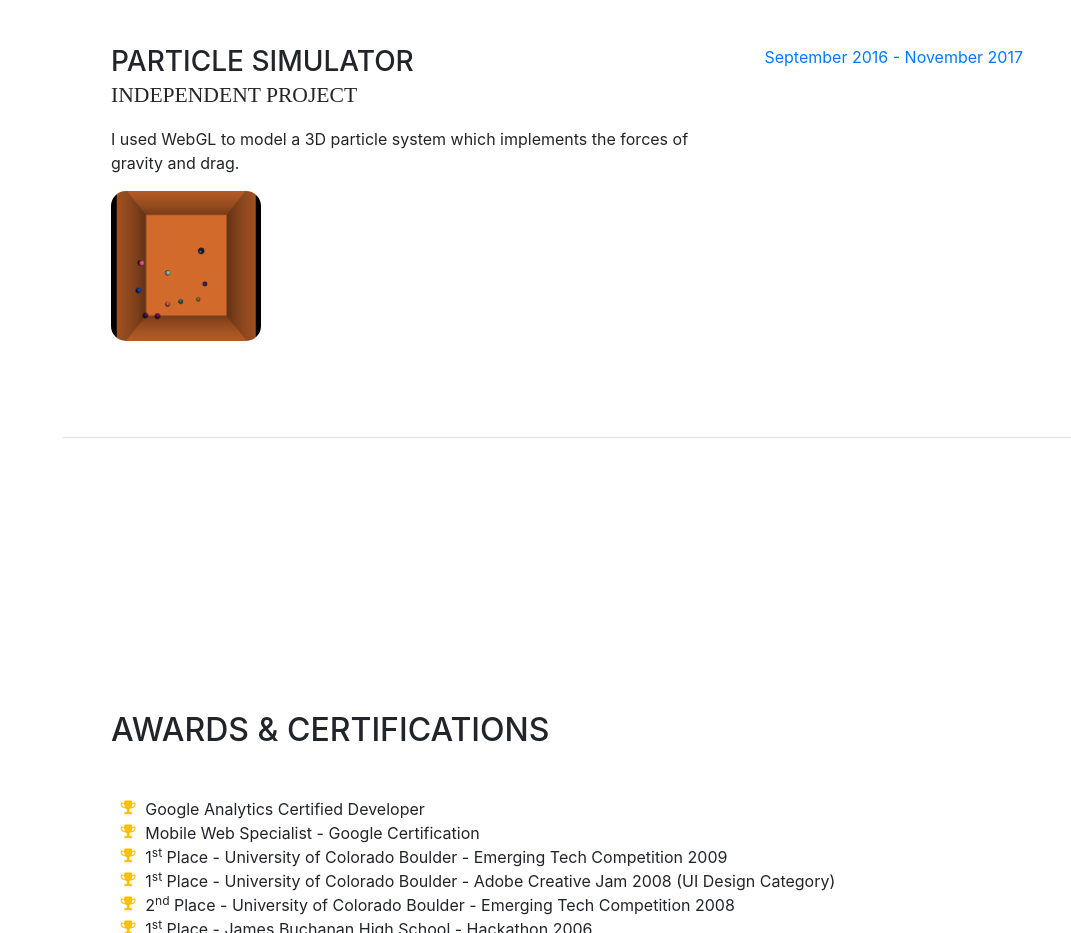
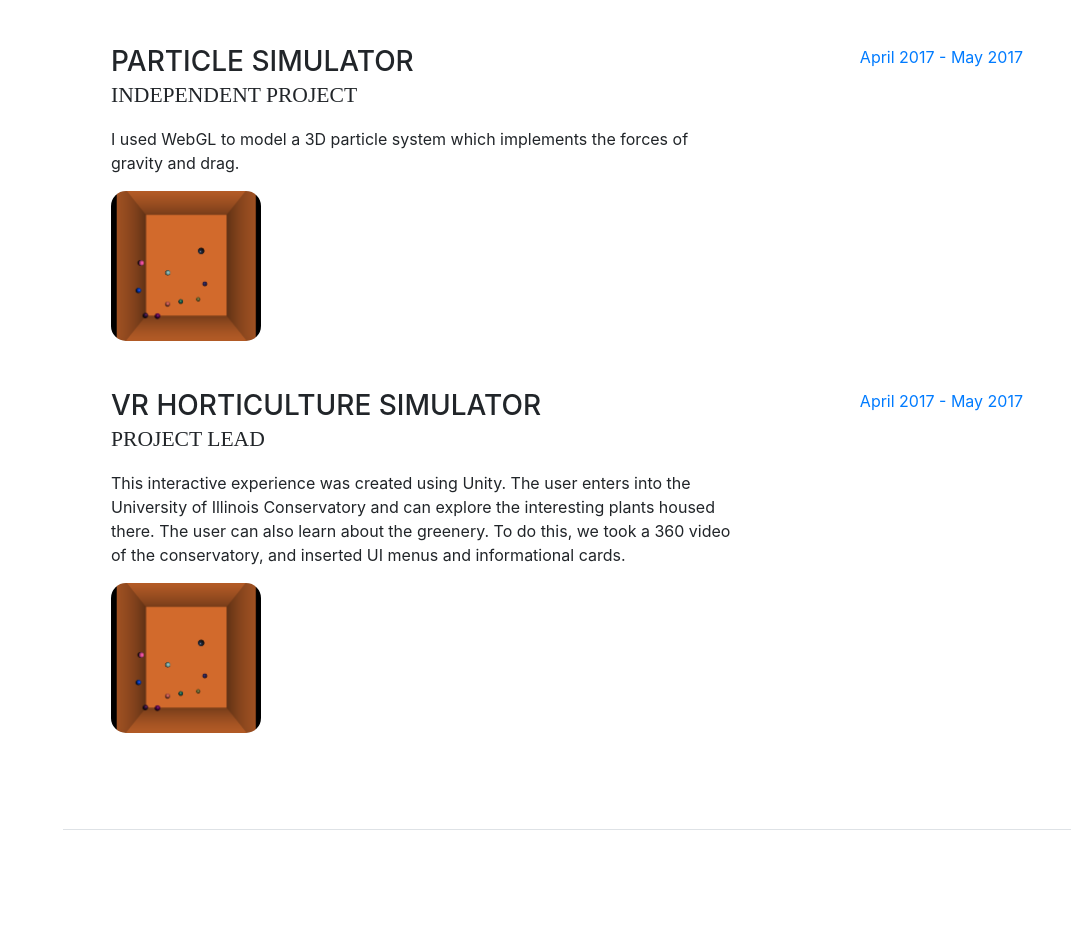
Before and after one commit to smortega2/smortega2.github.io, a website with bundled scripts: page index.html in a window 1280 px wide. Shown: the part 3416-4349 px from the top of the page, without its empty margins (209-1280 px from the left). Built offline with nearby package versions, Linux system fonts and the light colour scheme; a web font is replaced by a local one.

Commit message:
adding img tiles

```diff
--- a/index.html
+++ b/index.html
@@ -196,10 +196,25 @@
             </div>
             </div>
             <div class="resume-date text-md-right">
-              <span class="text-primary">September 2016 - November 2017</span>
+              <span class="text-primary">April 2017 - May 2017</span>
             </div>
           </div>
 
+          <div class="resume-item d-flex flex-column flex-md-row mb-5">
+            <div class="resume-content mr-auto">
+              <h3 class="mb-0">VR Horticulture Simulator</h3>
+              <div class="subheading mb-3">Project Lead</div>
+              <p>This interactive experience was created using Unity. The user enters into the University of Illinois Conservatory and can explore the interesting plants housed there. The user can also learn about the greenery. To do this, we took a <href src="https://www.youtube.com/watch?v=dZhecX_vh-k&t=108s&list=WL&index=11"> 360 video </href> of the conservatory, and inserted UI menus and informational cards. </p>
+              <div class="row">
+              <div class="column">
+                <img class= "imgfaves" src="img/projs/part.png" alt="part" style="width:150px; height: 150px">
+              </div>
+            </div>
+            </div>
+            <div class="resume-date text-md-right">
+              <span class="text-primary">April 2017 - May 2017</span>
+            </div>
+          </div>
         </div>
       </section>
       <!--
```
